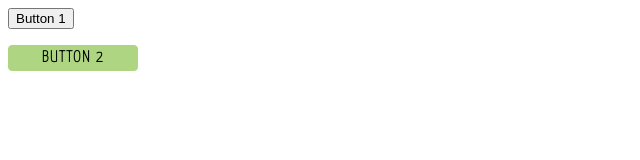
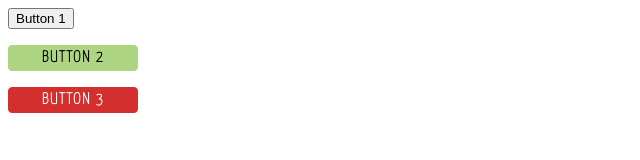
Before and after one commit to g0sia/sandbox, a plain HTML site: page index.html in a window 1280 px wide. Shown: the whole page, without its empty margins (0-640 px from the left). Drawn offline with Linux system fonts and the light colour scheme.

Commit message:
add button3 style

```diff
--- a/index.html
+++ b/index.html
@@ -7,6 +7,7 @@
 </head>
 <body>
   <button>Button 1</button>
-  <p>Button 2</p>
+  <p class="button green">Button 2</p>
+  <p class="button red">Button 3</p>
 </body>
 </html>
--- a/styles.css
+++ b/styles.css
@@ -2,11 +2,9 @@ body {
   font-family: Yanone Kaffeesatz, sans-serif;
 }
 
-p {
-  background-color: #AED581;
+.button {
   width: 100px;
   border-radius: 4px;
-  border: 1px solid #AED581;
   text-align: center;
   padding: 4px 14px;
   cursor: pointer;
@@ -14,3 +12,14 @@ p {
   letter-spacing: 1.5px;
   text-transform: uppercase;
 }
+
+.green {
+  background-color: #AED581;
+  border: 1px solid #AED581;
+}
+
+.red {
+  background-color: #d32f2f;
+  border: 1px solid #d32f2f;
+  color: #fff
+}
```
